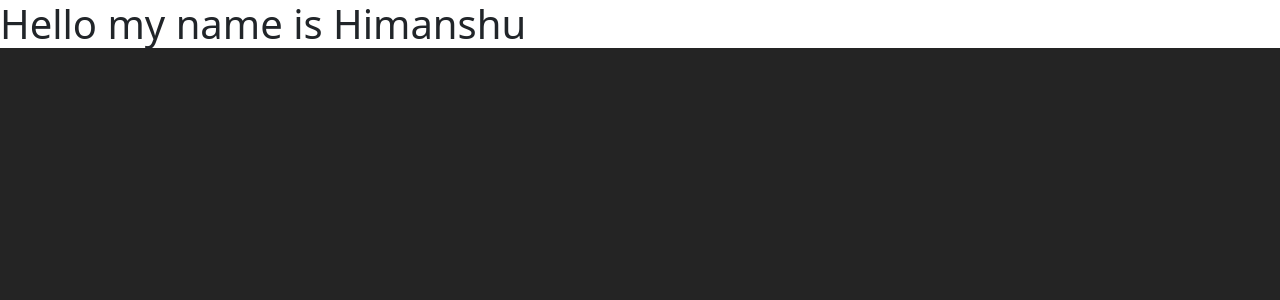
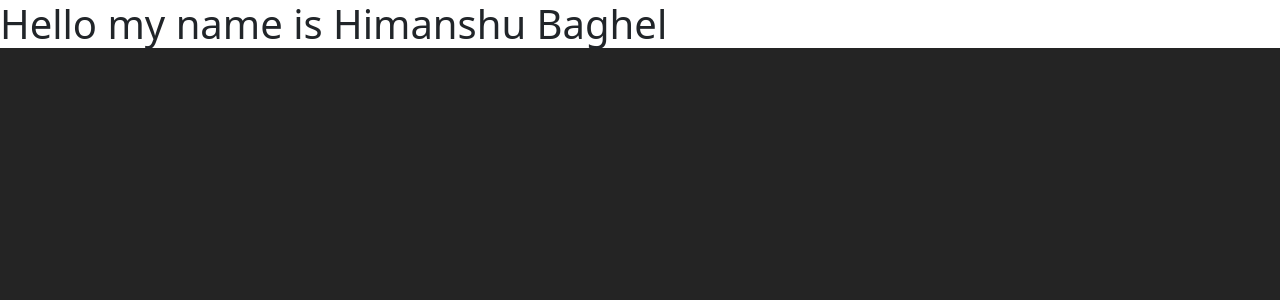
Before and after one commit to himanshu-baghel07/HRM, a React (Vite) app: page / in a window 1280 px wide. Shown: the top 300 px of the page. Built offline with nearby package versions, Linux system fonts and the light colour scheme.

Commit message:
try to chaned

```diff
--- a/src/App.jsx
+++ b/src/App.jsx
@@ -6,7 +6,11 @@ const App = () => {
     // meth();
   });
 
-  return <h1>Hello my name is Himanshu</h1>;
+  return (
+    <h1>
+      Hello my name is Himanshu <span>Baghel</span>
+    </h1>
+  );
 };
 
 export default App;
```
